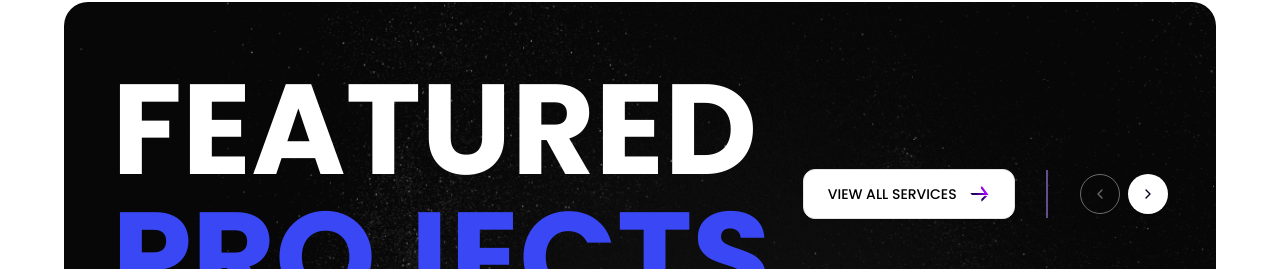
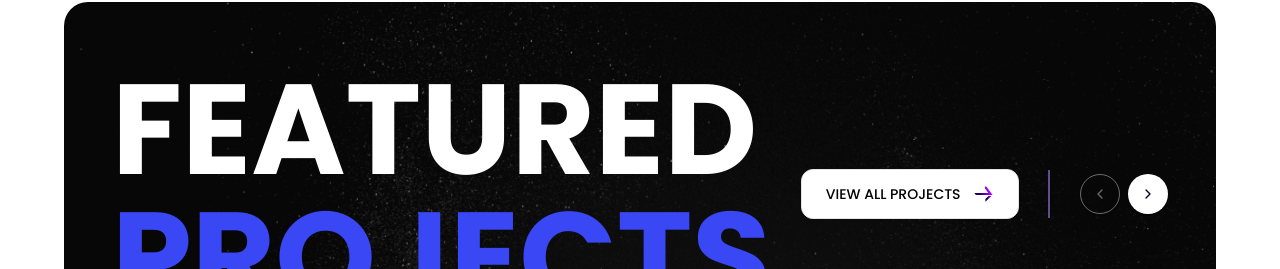
Before and after one commit to wittyjain/digi-dzign, a Next.js app: page / in a window 1280 px wide. Shown: the part 976-1245 px from the top of the page. Built offline with nearby package versions, Linux system fonts and the light colour scheme.

Commit message:
add link to services page

```diff
--- a/src/app/sections/FeaturedProjects.tsx
+++ b/src/app/sections/FeaturedProjects.tsx
@@ -74,7 +74,7 @@ export default function FeaturedProjects() {
               variant="outline"
               className="hidden md:flex items-center gap-2 bg-white text-black hover:bg-white/90 rounded-xl px-6 py-6"
             >
-              VIEW ALL SERVICES
+              VIEW ALL PROJECTS
               <Image
                 src={"/icons/right-arrow.svg"}
                 alt={"right arrow"}
--- a/src/app/sections/Services.tsx
+++ b/src/app/sections/Services.tsx
@@ -14,6 +14,7 @@ import { ChevronLeft, ChevronRight } from "lucide-react";
 import Image from "next/image";
 import { useState } from "react";
 import ServicesCardCarousel from "./ServicesCardCarousel";
+import Link from "next/link";
 
 export default function Services() {
   const [activeCategory, setActiveCategory] = useState("ALL");
@@ -36,7 +37,9 @@ export default function Services() {
               <span className="text-[#A100FF]">EXCEL AT</span>
             </h1>
             <div className="flex justify-center items-center space-x-20">
+              <Link href={"/services"}>
                 <Button
+
                   variant="outline"
                   className="hidden md:flex items-center gap-2 bg-white border border-[#A300FF] text-[#A300FF] hover:bg-white/90 rounded-xl px-6 py-6"
                 >
@@ -57,6 +60,7 @@ export default function Services() {
                     />
                   </span>
                 </Button>
+              </Link>
               <div className="w-0.5 h-12 bg-[#D9D8DD]"></div>
               <div className="flex gap-2">
                 <CarouselPrevious
```
Lines whose indentation alone changed are shown as unchanged.
